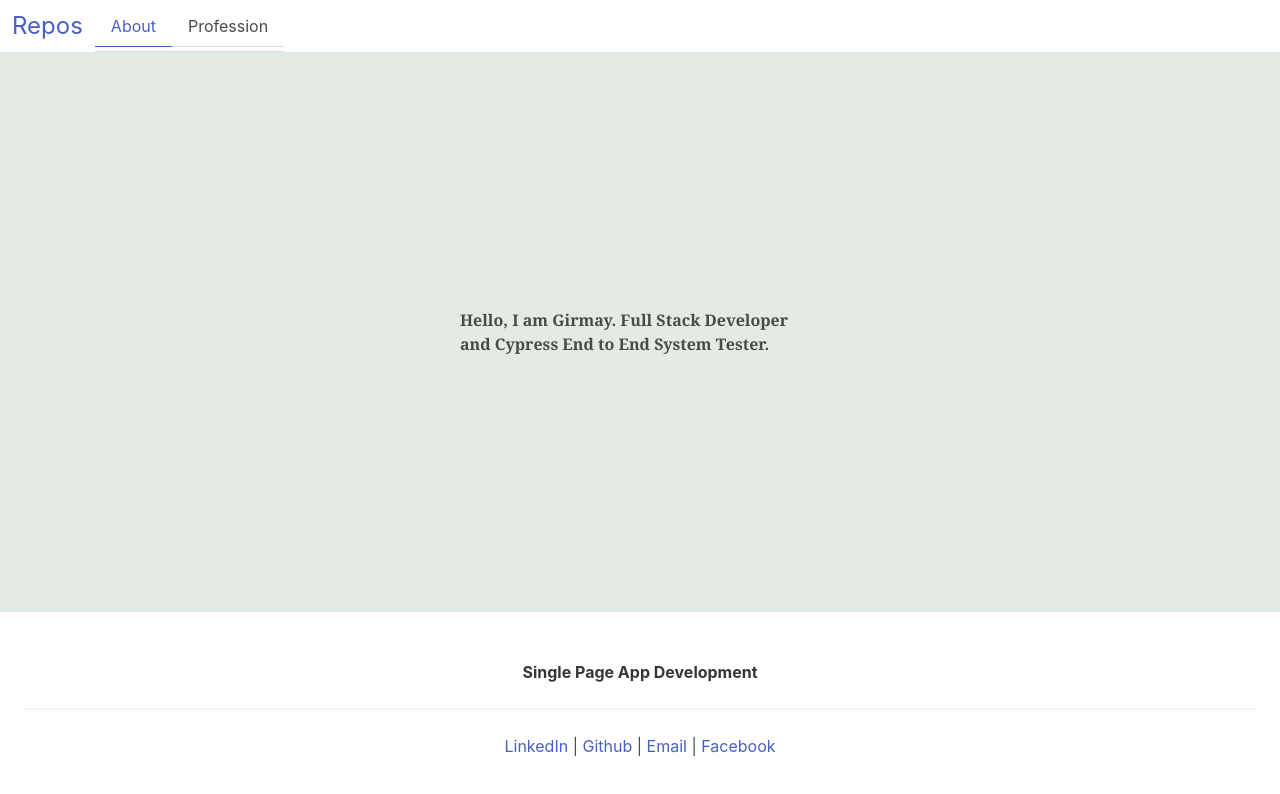
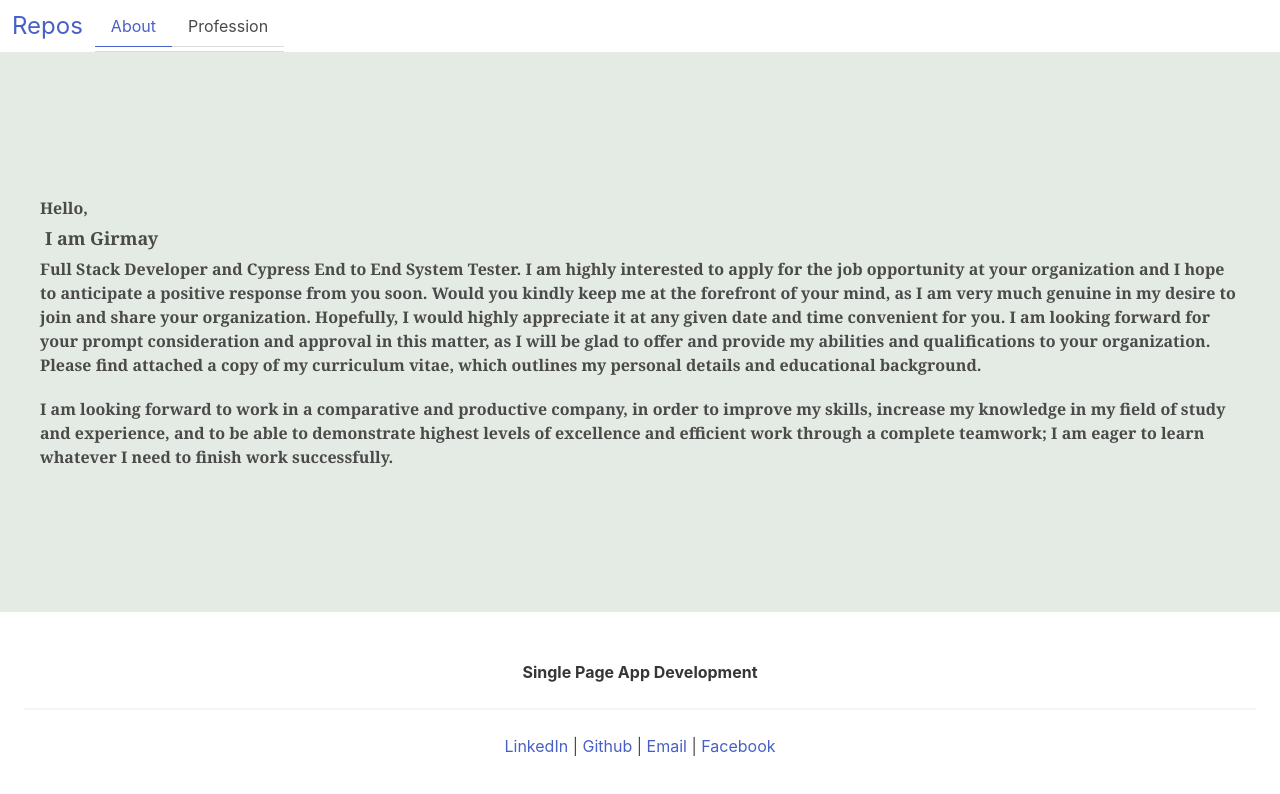
Before and after one commit to PopGirma1/portfolio, a React (Create React App) app: page / in a window 1280 px wide. Shown: the top 794 px of the page. Built offline with nearby package versions, Linux system fonts and the light colour scheme.

Commit message:
add about me content

```diff
--- a/src/App.css
+++ b/src/App.css
@@ -84,10 +84,11 @@ input {
 
 .about-page .about-content {
   display: flex;
+  flex-direction: column;
   text-shadow: #E4EBE4;
+  gap: 20px;
   padding: 20px;
   min-height: 300px;
-  width: 400px;
   justify-content: center;
   align-items: center;
 }
@@ -97,6 +98,14 @@ input {
   font-size: 16px;
   font-family: 'georgia';
   font-weight: bold;
+}
+
+h1{
+  font-weight: bold;
+  font-size: 18px;
+  font-family: 'georgia';
+  font-weight: bold;
+  padding: 5px;
 }
 .resume,
 .contact-page {
@@ -234,8 +243,8 @@ footer.footer {
 
 .profession-header {
   background-color: #FDBC56;
-  width: 100%;
-  padding: 50px;
+  display: flex;
+  flex-wrap: wrap;
   border-top-left-radius: 24px;
   border-top-right-radius: 24px;
 }
@@ -247,7 +256,7 @@ footer.footer {
   border-bottom-left-radius: 24px;
   border-bottom-right-radius: 24px;
   flex-wrap: wrap;
-
+  padding: 10px;
 }
 
 #row {
@@ -281,7 +290,7 @@ footer.footer {
   border-radius: 12px;
 }
 
-.titleInfo{
+.titleInfo {
   display: none;
 }
 
@@ -294,7 +303,8 @@ footer.footer {
   -webkit-border-radius: 50%;
   width: 100px;
 }
-#download{
+
+#download {
   width: 200px;
   background-color: #00D1B2;
   border-radius: 12px;
@@ -304,9 +314,7 @@ footer.footer {
   align-items: center;
 }
 
-@media screen
- and (max-width: 1400px)
- and (min-width: 200px){
+@media screen and (max-width: 1400px) and (min-width: 200px) {
   .profession-page .profession-content {
     width: 100%;
   }
@@ -326,7 +334,8 @@ footer.footer {
   .sub-title {
     display: none;
   }
-  .profession-footer{
+
+  .profession-footer {
     display: flex;
     flex-direction: row;
     justify-content: flex-start;
@@ -335,11 +344,11 @@ footer.footer {
 
   }
 
-  .titleInfo{
+  .titleInfo {
     display: block;
   }
 
-  .download{
+  .download {
     width: 100%;
     background-color: #00D1B2;
     border-radius: 12px;
--- a/src/components/About.js
+++ b/src/components/About.js
@@ -7,8 +7,28 @@ function About() {
 
                 <div className="about-content">
                     <p>
-                        Hello, I am Girmay.
+                        Hello, <h1>I am Girmay</h1>
                         Full Stack Developer and Cypress End to End System Tester.
+                        I am highly interested to apply for the job opportunity at your organization and I
+                        hope to anticipate a positive response from you soon.
+                        Would you kindly keep me at the forefront of your mind, as I am very much
+                        genuine in my desire to join and share your organization.
+                        Hopefully, I would highly appreciate it at any given date and time convenient
+                        for you.
+                        I am looking forward for your prompt consideration and approval in this matter,
+                        as I will be glad to offer and provide my abilities and qualifications to your
+                        organization.
+                        Please find attached a copy of my curriculum vitae, which outlines my
+                        personal details and educational background.
+
+                    </p>
+
+                    <p>
+                        I am looking forward to work in a comparative and productive company, in order to
+                        improve my skills, increase my knowledge in my field of study and experience, and to
+                        be able to demonstrate highest levels of excellence and efficient work through a
+                        complete teamwork; I am eager to learn whatever I need to finish work successfully.
+
                     </p>
 
                 </div>
--- a/src/components/profession.js
+++ b/src/components/profession.js
@@ -223,7 +223,6 @@ function Profession() {
                         </div>
                         <div id="row">
                             <button id="download" onClick={handlePrint}>Print MY Resume</button>
-
                         </div>
                     </div>
                 </div >
```
